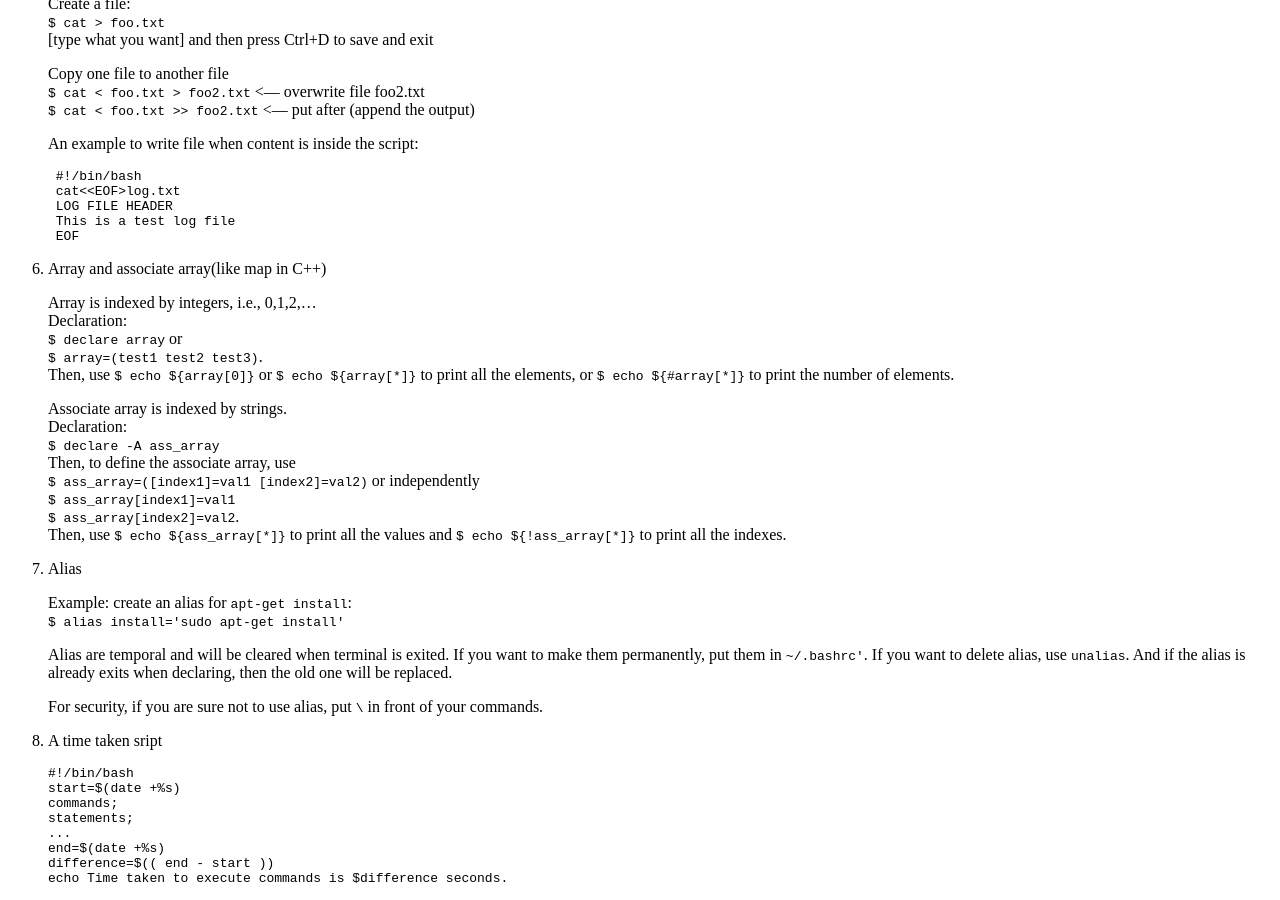
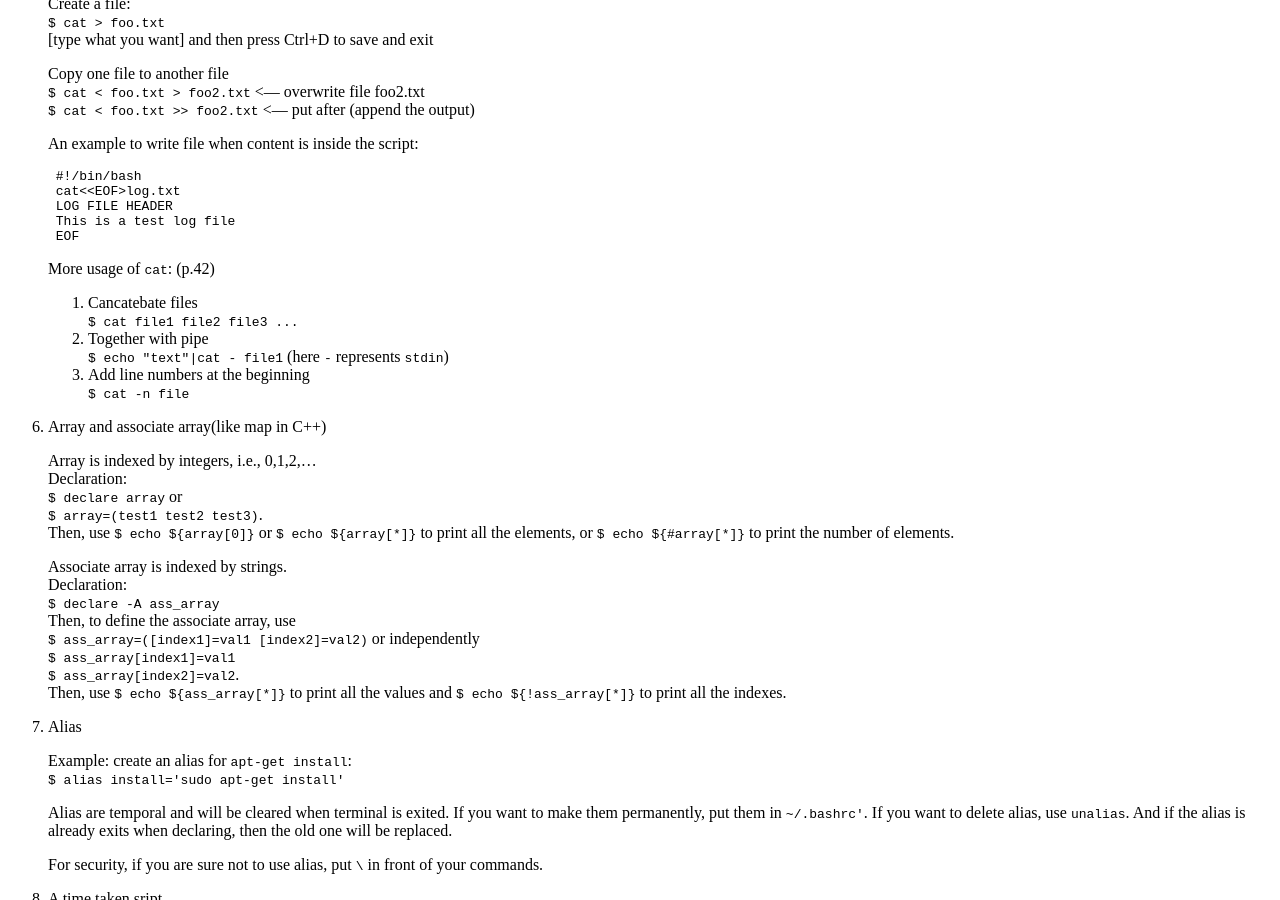
Before and after one commit to scuiaa555/scuiaa555.github.io, a Jekyll site: the page built from _posts/2017-02-26-Linux-Shell.md, in a window 1280 px wide and 900 px high, scrolled down 1397 px. Built offline with Jekyll 4.4.1, drawn with Linux system fonts in a browser that asks for light colours; comment, search, counter and statistics services are not loaded.

Commit message:
Modified on Mon Feb 27 23:01:30 HKT 2017

````diff
--- a/_posts/2017-02-26-Linux-Shell.md
+++ b/_posts/2017-02-26-Linux-Shell.md
@@ -90,6 +90,17 @@ share: true
     This is a test log file
     EOF
     ```
+
+    More usage of `cat`: (p.42)
+      1. Cancatebate files<br>
+      `$ cat file1 file2 file3 ...`
+      2. Together with pipe<br>
+      `$ echo "text"|cat - file1`
+      (here `-` represents `stdin`)
+      3. Add line numbers at the beginning<br>
+      `$ cat -n file`
+
+
 4. Array and associate array(like map in C++)
 
    Array is indexed by integers, i.e., 0,1,2,...<br>
````
